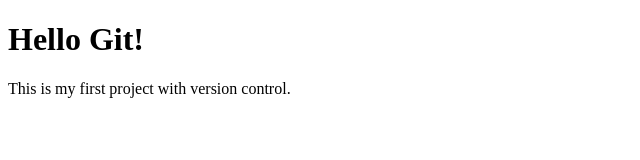
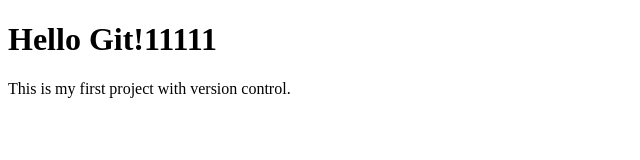
Before and after one commit to raygums/my-web-project, a plain HTML site: page index.html in a window 1280 px wide. Shown: the whole page, without its empty margins (0-640 px from the left). Drawn offline with Linux system fonts and the light colour scheme.

Commit message:
Tambahin 1 di baris 8

```diff
--- a/index.html
+++ b/index.html
@@ -5,7 +5,7 @@
     <link src="style.css" rel="stylesheet">
 </head>
 <body>
-    <h1>Hello Git!</h1>
+    <h1>Hello Git!11111</h1>
     <p>This is my first project with version control.</p>
 </body>
 </html>
```
